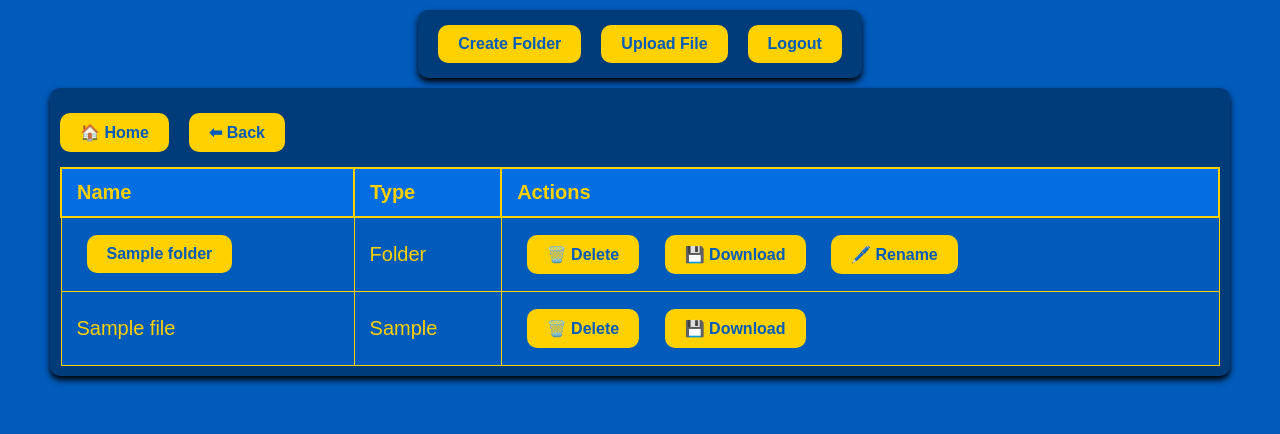
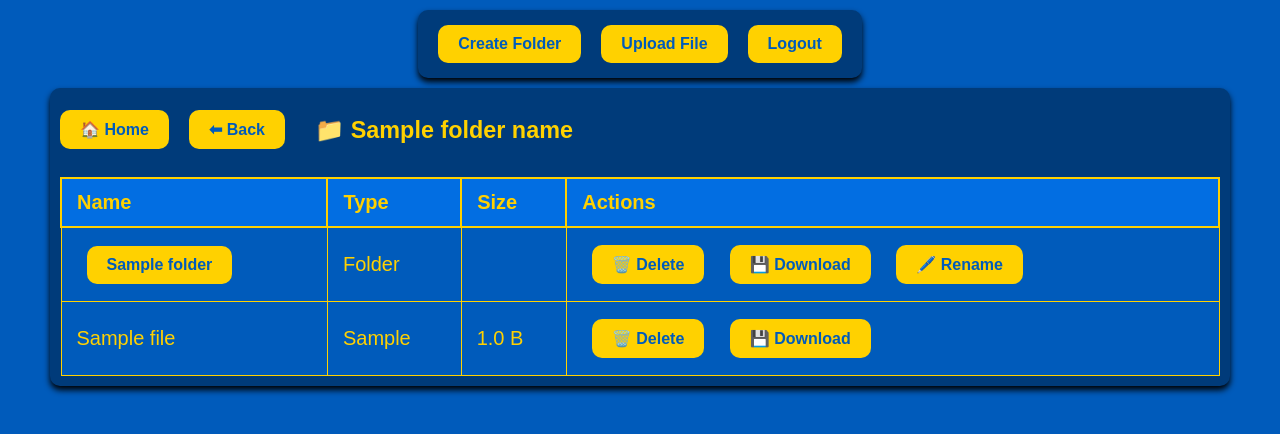
Before and after one commit to seangupta1/AOS-Project-2, a Flask app: template templates/dashboard.html in a window 1280 px wide. Shown: the part 105-539 px from the top of the page. Run offline with Flask 3, Linux system fonts and the light colour scheme; the template is opened without the code that fills it: most values are stand-ins (such as "Sample title", 1, 10 or a date in 2020); parts of the project's set-up code (start-up, migrations or seed data) failed here and were passed over; some libraries are stand-ins or nearby versions.

Commit message:
Add files via upload
Added folder name to top of user files when in a folder
Added file sizes to files table

```diff
--- a/app.py
+++ b/app.py
@@ -321,6 +321,7 @@ def dashboard():
         return redirect(url_for('login'))
 
     folder_id = None
+    folder_name = ""
 
     if request.method == "POST":
         folder_id = request.form.get('folder_id')  # <-- get it from form data
@@ -348,6 +349,13 @@ def dashboard():
         else:
             flash("Folder not found.")
             return redirect(url_for('dashboard'))
+
+        # Get current folder name
+        cursor.execute(
+            "SELECT name FROM folders WHERE id = %s AND user_id = %s",
+            (current_folder_id, session['id'])
+        )
+        folder_name = cursor.fetchone()['name']
 
     # Fetch folders
     if current_folder_id is not None:
@@ -380,7 +388,8 @@ def dashboard():
         folders=folders,
         files=files,
         current_folder_id=current_folder_id,
-        parent_id=parent_id
+        parent_id=parent_id,
+        folder_name=folder_name
     ))
 
     # Prevent caching
@@ -390,6 +399,15 @@ def dashboard():
 
     return response
 
+def human_readable_size(size):
+    # size in bytes
+    for unit in ['B', 'KB', 'MB', 'GB']:
+        if size < 1_000:
+            return f"{size:.1f} {unit}"
+        size /= 1_000 # using 1_000 instead of 1_024 becasue this will match mac finder file size
+    return f"{size:.1f} GB"
+
+app.jinja_env.filters['human_size'] = human_readable_size
 
 # ----------------------------
 # DOWNLOAD FILE
--- a/static/css/style.css
+++ b/static/css/style.css
@@ -100,7 +100,7 @@ body {
     display: flex;
     flex-direction: column;
     margin: 10px 50px;
-    padding-top: 20px;
+    padding-top: 5px;
     text-align: left;
     width: calc(100% - 100px);
 }
@@ -252,4 +252,9 @@ body {
 .div-user-files-nav {
     display: flex;
     flex-direction: row;
+    align-items: center;
 }
+
+.folder_name {
+    margin-left: 20px;
+}
--- a/templates/dashboard.html
+++ b/templates/dashboard.html
@@ -73,6 +73,9 @@
                     <input type="hidden" name="folder_id" value="{{ parent_id }}">
                     <button type="submit" class="button-dashboard">⬅ Back</button>
                 </form>
+
+                <!-- Current folder name -->
+                 <h3 class="folder_name">📁 {{ folder_name }}</h3>
                 {% endif %}
             </div>
 
@@ -81,6 +84,7 @@
                     <tr>
                         <th>Name</th>
                         <th>Type</th>
+                        <th>Size</th>
                         <th>Actions</th>
                     </tr>
                 </thead>
@@ -94,6 +98,7 @@
                             </form>
                         </td>
                         <td>Folder</td>
+                        <td></td>
                         <td>
                             <form method="POST" action="{{ url_for('delete_folder') }}" style="display:inline;">
                                 <input type="hidden" name="folder_id" value="{{ folder.id }}">
@@ -124,6 +129,7 @@
                     <tr>
                         <td>{{ file.original_name }}</td>
                         <td>{{ file.mime_type }}</td>
+                        <td>{{ file.size | human_size }}</td>
                         <td>
                             <form method="POST" action="{{ url_for('delete_file') }}" style="display:inline;">
                                 <input type="hidden" name="file_id" value="{{ file.id }}">
```
